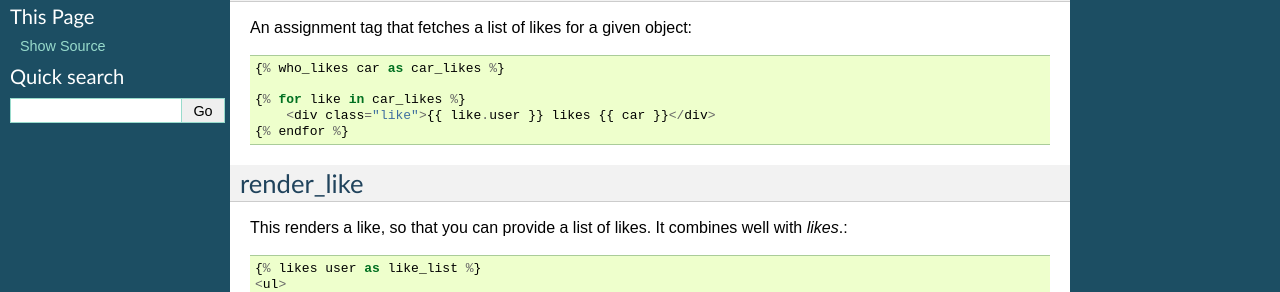
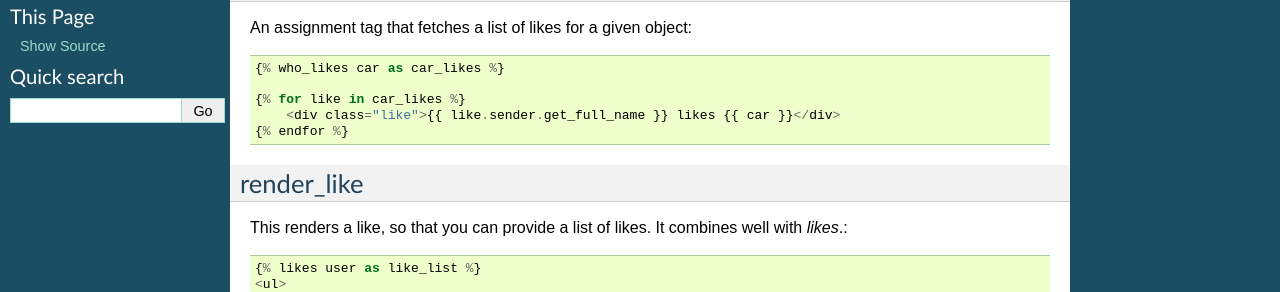
Before and after one commit to pinax/pinax-likes, a Sphinx documentation site: the page built from docs/templatetags.rst, in a window 1280 px wide. Shown: the part 330-622 px from the top of the page. Built offline with Sphinx 7.4.7, drawn with Linux system fonts in a browser that asks for light colours; part of the change alters nothing that is shown.

Commit message:
Fix doc bug

```diff
--- a/docs/templatetags.rst
+++ b/docs/templatetags.rst
@@ -22,7 +22,7 @@ An assignment tag that fetches a list of likes for a given object::
     {% who_likes car as car_likes %}
 
     {% for like in car_likes %}
-        <div class="like">{{ like.user }} likes {{ car }}</div>
+        <div class="like">{{ like.sender.get_full_name }} likes {{ car }}</div>
     {% endfor %}
 
 
```
